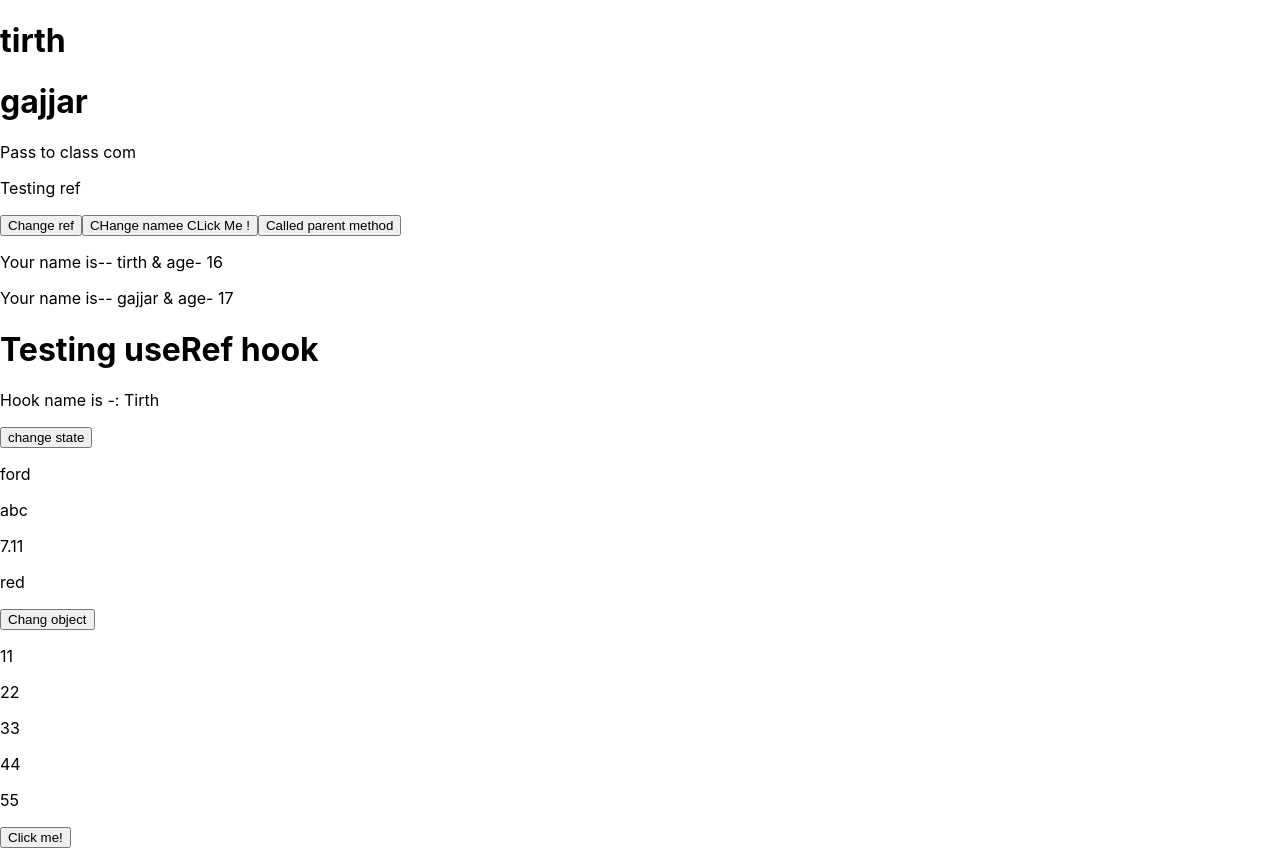
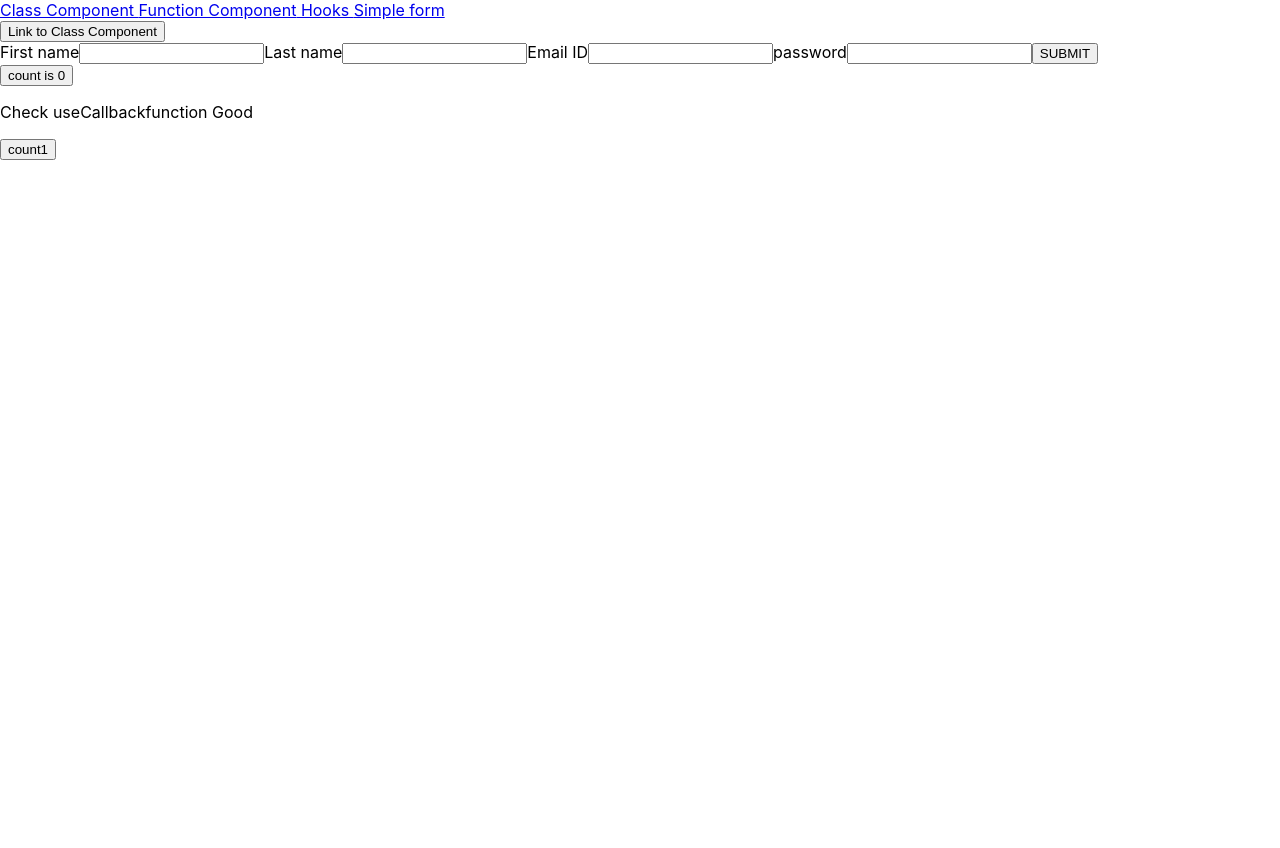
Before and after one commit to tirthgajjar087/react_program_intership, a React (Create React App) app: page /form in a window 1280 px wide. After the commit the page ends 800 px from the top, so only its background shows below. Built offline with nearby package versions, Linux system fonts and the light colour scheme; the HTML template or start-up script is replaced by a standard one.

Commit message:
Routig implementation added

```diff
--- a/package.json
+++ b/package.json
@@ -9,6 +9,8 @@
     "prop-types": "^15.8.1",
     "react": "^18.2.0",
     "react-dom": "^18.2.0",
+    "react-router": "^6.22.1",
+    "react-router-dom": "^6.22.1",
     "react-scripts": "5.0.1",
     "web-vitals": "^2.1.4"
   },
--- a/src/App.js
+++ b/src/App.js
@@ -1,8 +1,17 @@
 import './App.css';
+import Check_useCallback from './example/Check_useCallback';
+import {
+  BrowserRouter,
+  Link,
+  Route,
+  Routes,
+} from "react-router-dom";
 
 import Class_comp_ex from './example/Class_comp_ex';
 import Function_com_ex from './example/Function_com_ex';
 import Hook_ex from './example/Hook_ex';
+import Simple_form from './example/Simple_form';
+import Navbar from './example/Navbar';
 
 function App() {
 
@@ -41,14 +50,31 @@ function App() {
     <>
 
 
+      <BrowserRouter>
+
+        <Routes>
+          <Route path='/' element={<Navbar />}>
+
+            <Route path='/class_component' element={<Class_comp_ex name="Pass to class com" />}></Route>
+            <Route path='/function_component' element={<Function_com_ex arr={person} bday="tirth" />}></Route>
+            <Route path='/hook' element={<Hook_ex />}></Route>
+            <Route path="/form" element={<Simple_form />}></Route>
+          </Route>
+        </Routes>
+      </BrowserRouter>
 
 
 
+
+      {/*
       <Class_comp_ex name="Pass to class com" />
 
       <Function_com_ex arr={person} bday="tirth" />
 
-      <Hook_ex />
+      <Hook_ex /> */}
+
+      {/* <Simple_form /> */}
+
 
     </>
   );
--- /dev/null
+++ b/src/example/Check_useCallback.js
@@ -0,0 +1,19 @@
+import React, { useState } from 'react'
+
+import { memo } from 'react';
+
+const Check_useCallback = ({ adjective, getadjective }) => {
+
+    console.log("Main_useCallbackFunction render ");
+    return (
+        <>
+            <div>
+                <p>Check useCallbackfunction {adjective}</p>
+
+                <button onClick={() => { getadjective() }}>{getadjective()}</button>
+            </div>
+        </>
+    )
+}
+
+export default memo(Check_useCallback)
--- a/src/example/Class_comp_ex.js
+++ b/src/example/Class_comp_ex.js
@@ -3,6 +3,7 @@ import Function_com_ex from './Function_com_ex';
 import Check_props_method from './Check_props_method';
 
 export default class Class_comp_ex extends Component {
+
     constructor() {
 
         super();
@@ -20,6 +21,7 @@ export default class Class_comp_ex extends Component {
     meKnow = () => {
 
         console.log("clicked !");
+
         this.setState({
             fname: "qwe",
             lname: "asd"
--- a/src/example/Hook_ex.js
+++ b/src/example/Hook_ex.js
@@ -5,6 +5,7 @@ export const nameContext = createContext()
 
 function Hook_ex() {
     const [fname, setFname] = useState('Tirth')
+
     const testRef = useRef();
 
     const [carDet, setCardet] = useState({
@@ -34,15 +35,23 @@ function Hook_ex() {
         })
     }
 
+    // useEffect(() => {
+    //     console.log("---- I'm useEffect -------")
+    //     // console.log('your useRef is ----', testRef)
+    // })
+
     useEffect(() => {
-        console.log("---- I'm useEffect -------")
-        // console.log('your useRef is ----', testRef)
-    })
+        console.log("---- I'm useEffect  [check how useEffect run]-------")
+    }, [number]);
+
+
 
     return (
         <>
             {/* SINGLE VALUE CHANGE USING USESTATE */}
+
             <h1 ref={testRef}>Testing useRef hook</h1>
+
             <p>Hook name is -: {fname}</p>
             <button onClick={() => setFname("gajjar")}>change state</button>
 
@@ -64,6 +73,7 @@ function Hook_ex() {
                     )
                 })}
                 <button onClick={handleArr}>Click me!</button>
+
             </div>
 
         </>
--- /dev/null
+++ b/src/example/Navbar.js
@@ -0,0 +1,26 @@
+import React from 'react'
+import { Link, NavLink, Outlet, useNavigate } from 'react-router-dom'
+
+function Navbar() {
+    const navigate = useNavigate()
+    return (
+        <>
+
+            <nav>
+
+                <Link to="/class_component"> Class Component </Link>
+                <Link to="/function_component"> Function Component</Link>
+                <Link to="/hook"> Hooks </Link>
+                <Link to="/form">Simple form</Link>
+
+            </nav>
+            <button onClick={() => { navigate("/class_component") }}>Link  to Class Component</button>
+
+            <Outlet />
+
+
+        </>
+    )
+}
+
+export default Navbar
--- /dev/null
+++ b/src/example/Simple_form.js
@@ -0,0 +1,70 @@
+import React, { useState, useCallback } from 'react'
+import Check_useCallback from './Check_useCallback';
+
+function Simple_form() {
+
+    const [person, setPerson] = useState({
+        fname: "",
+        lname: "",
+        emailId: "",
+        password: ""
+    })
+
+    const [count, setCount] = useState(0);
+    const [adjective, setAdjective] = useState("good")
+
+    let handleData = (e) => {
+
+        const { value, name } = e.target;
+
+        console.log(e.target)
+        console.log(e.target.name)
+
+        setPerson((perData) => {
+            return {
+                ...perData,
+                [e.target.name]: e.target.value
+            }
+        })
+    }
+
+    let handleSUbmitData = (e) => {
+        e.preventDefault();
+        console.log("-- Your submit data is --", person)
+    }
+
+    const getadjective = useCallback(() => {
+        return "count" + 1
+    }, [count])
+
+    // console.log("I am in formdata ")
+
+    return (
+        <>
+            <form onSubmit={handleSUbmitData}>
+                <label>First name</label>
+                <input type="text" name="fname" id="fname" value={person.fname} onChange={handleData} />
+
+                <label>Last name</label>
+                <input type="text" name="lname" id="lname" value={person.lname} onChange={handleData} />
+
+                <label>Email ID</label>
+                <input type="text" name="emailId" id="emailId" value={person.emailId} onChange={handleData} />
+
+                <label>password</label>
+                <input type="password" name="password" id="password" value={person.password} onChange={handleData} />
+
+                <button type='submit'>SUBMIT</button>
+
+            </form>
+            <button onClick={() => setCount((count) => count + 1)}>
+                count is {count}
+            </button>
+            <Check_useCallback adjective={"Good"} getadjective={getadjective} />
+
+        </>
+
+    )
+}
+
+export default Simple_form
```
Also changed, not shown: 1 other file (tests, documents, lock files or other folders).
